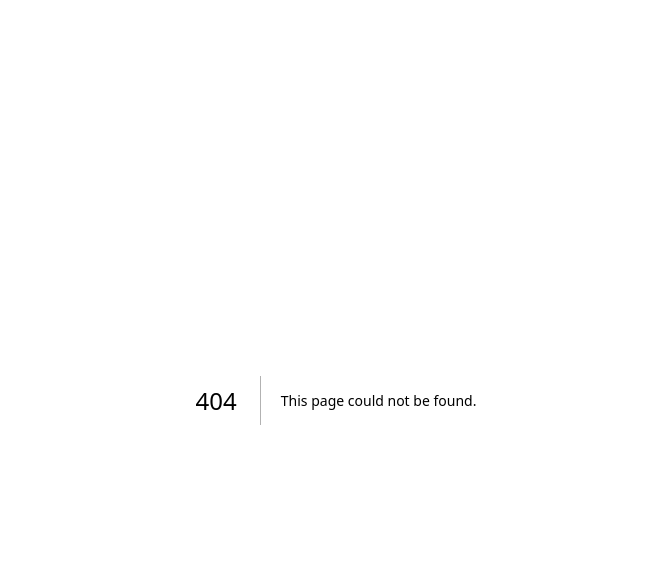
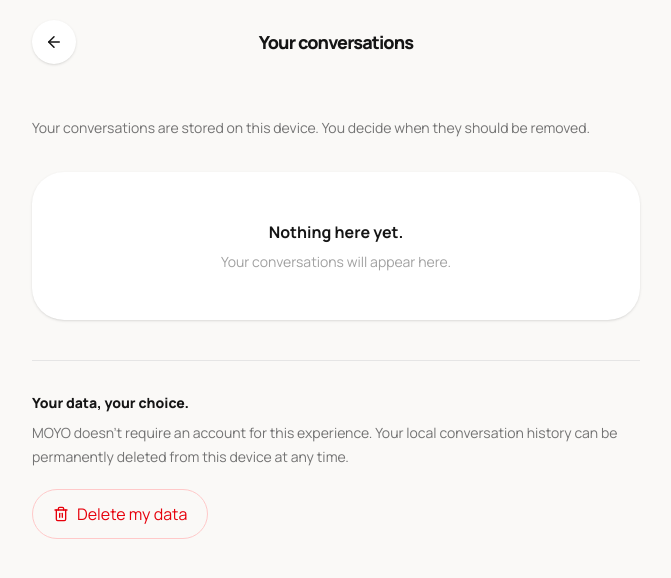
Before and after one commit to kaycee3y/moyo, a Next.js app: page /history in a window 1280 px wide. Before the commit this address had no page. Shown: the top 578 px of the page, without its empty margins (304-975 px from the left). Built offline with nearby package versions, Linux system fonts and the light colour scheme.

Commit message:
fix: connect MOYO chat history navigation

```diff
--- /dev/null
+++ b/app/history/page.tsx
@@ -0,0 +1,146 @@
+"use client";
+
+import { useEffect, useState } from "react";
+import { ArrowLeft, ChevronRight, Trash2 } from "lucide-react";
+import { useRouter } from "next/navigation";
+import {
+  Conversation,
+  deleteAllMoyoData,
+  getConversations,
+} from "@/lib/moyo-storage";
+
+export default function HistoryPage() {
+  const router = useRouter();
+  const [conversations, setConversations] = useState<Conversation[]>([]);
+  const [showDelete, setShowDelete] = useState(false);
+
+  useEffect(() => {
+    setConversations(getConversations());
+  }, []);
+
+  function deleteData() {
+    deleteAllMoyoData();
+    setConversations([]);
+    setShowDelete(false);
+  }
+
+  return (
+    <main className="min-h-[100dvh] bg-[#faf9f7] text-[#151515]">
+      <div className="mx-auto min-h-[100dvh] max-w-2xl px-5 sm:px-8">
+
+        <header className="flex items-center justify-between py-5">
+          <button
+            onClick={() => router.push("/chat")}
+            className="flex h-11 w-11 items-center justify-center rounded-full bg-white shadow-sm"
+            aria-label="Back"
+          >
+            <ArrowLeft size={18} />
+          </button>
+
+          <h1 className="text-lg font-extrabold tracking-[-0.05em]">
+            Your conversations
+          </h1>
+
+          <div className="w-11" />
+        </header>
+
+        <section className="pb-10 pt-8">
+          <p className="text-sm leading-6 text-neutral-500">
+            Your conversations are stored on this device. You decide
+            when they should be removed.
+          </p>
+
+          <div className="mt-8 space-y-2">
+            {conversations.length === 0 ? (
+              <div className="rounded-[2rem] bg-white px-6 py-12 text-center shadow-sm">
+                <p className="font-bold">Nothing here yet.</p>
+                <p className="mt-2 text-sm text-neutral-400">
+                  Your conversations will appear here.
+                </p>
+              </div>
+            ) : (
+              conversations
+                .sort((a, b) => b.updatedAt - a.updatedAt)
+                .map((conversation) => (
+                  <button
+                    key={conversation.id}
+                    className="flex w-full items-center justify-between rounded-[1.5rem] bg-white p-5 text-left shadow-sm transition hover:scale-[1.01]"
+                  >
+                    <div className="min-w-0">
+                      <p className="truncate font-bold">
+                        {conversation.title}
+                      </p>
+
+                      <p className="mt-1 text-xs text-neutral-400">
+                        {conversation.messages.length} messages
+                      </p>
+                    </div>
+
+                    <ChevronRight
+                      size={18}
+                      className="shrink-0 text-neutral-400"
+                    />
+                  </button>
+                ))
+            )}
+          </div>
+        </section>
+
+        {/* Privacy */}
+        <section className="border-t border-neutral-200 py-8">
+          <p className="text-sm font-extrabold">
+            Your data, your choice.
+          </p>
+
+          <p className="mt-2 text-sm leading-6 text-neutral-500">
+            MOYO doesn't require an account for this experience.
+            Your local conversation history can be permanently
+            deleted from this device at any time.
+          </p>
+
+          <button
+            onClick={() => setShowDelete(true)}
+            className="mt-5 flex items-center gap-2 rounded-full border border-red-200 px-5 py-3 text-sm font-bold text-red-600"
+          >
+            <Trash2 size={16} />
+            Delete my data
+          </button>
+        </section>
+
+        {/* Confirmation */}
+        {showDelete && (
+          <div className="fixed inset-0 z-50 flex items-end justify-center bg-black/30 p-4 sm:items-center">
+            <div className="w-full max-w-md rounded-[2rem] bg-white p-7 shadow-2xl">
+              <h2 className="text-2xl font-extrabold tracking-[-0.04em]">
+                Delete everything?
+              </h2>
+
+              <p className="mt-3 text-sm leading-6 text-neutral-500">
+                This permanently removes MOYO's locally stored
+                conversations and goals from this device.
+                This cannot be undone.
+              </p>
+
+              <div className="mt-7 flex gap-3">
+                <button
+                  onClick={() => setShowDelete(false)}
+                  className="flex-1 rounded-full bg-neutral-100 px-5 py-3.5 text-sm font-bold"
+                >
+                  Keep data
+                </button>
+
+                <button
+                  onClick={deleteData}
+                  className="flex-1 rounded-full bg-red-600 px-5 py-3.5 text-sm font-bold text-white"
+                >
+                  Delete everything
+                </button>
+              </div>
+            </div>
+          </div>
+        )}
+
+      </div>
+    </main>
+  );
+}
--- a/components/moyo/moyo-chat.tsx
+++ b/components/moyo/moyo-chat.tsx
@@ -1,7 +1,7 @@
 "use client";
 
 import { useState } from "react";
-import { ArrowLeft, ArrowUp, History, Plus, Target } from "lucide-react";
+import { ArrowLeft, ArrowUp, Plus, Target } from "lucide-react";
 import { useRouter } from "next/navigation";
 import MoodFace from "./mood-face";
 
@@ -32,19 +32,35 @@ export default function MoyoChat() {
   function detectMood(text: string): Mood {
     const value = text.toLowerCase();
 
-    if (/happy|excited|great|amazing|wonderful|joy|love|proud|good news/.test(value)) {
+    if (
+      /happy|excited|great|amazing|wonderful|joy|love|proud|good news/.test(
+        value
+      )
+    ) {
       return "happy";
     }
 
-    if (/sad|cry|crying|hurt|lonely|upset|depressed|heartbroken|terrible|awful/.test(value)) {
+    if (
+      /sad|cry|crying|hurt|lonely|upset|depressed|heartbroken|terrible|awful/.test(
+        value
+      )
+    ) {
       return "sad";
     }
 
-    if (/confused|confusing|don't understand|what does|why does|unsure/.test(value)) {
+    if (
+      /confused|confusing|don't understand|what does|why does|unsure/.test(
+        value
+      )
+    ) {
       return "confused";
     }
 
-    if (/how do i|how can i|should i|what should|plan|goal|start|figure out/.test(value)) {
+    if (
+      /how do i|how can i|should i|what should|plan|goal|start|figure out/.test(
+        value
+      )
+    ) {
       return "thinking";
     }
 
@@ -58,7 +74,7 @@ export default function MoyoChat() {
 
     const updated = [
       ...messages,
-      { from: "user", text: trimmed },
+      { from: "user" as const, text: trimmed },
     ];
 
     setMood(detectMood(trimmed));
@@ -112,19 +128,23 @@ export default function MoyoChat() {
 
         {/* Header */}
         <header className="flex shrink-0 items-center justify-between px-4 py-4 sm:px-6">
+
+          {/* History */}
           <button
-            onClick={() => router.push("/")}
+            onClick={() => router.push("/history")}
             className="flex h-10 w-10 items-center justify-center rounded-full bg-white shadow-sm transition hover:scale-105 sm:h-11 sm:w-11"
-            aria-label="Back"
+            aria-label="Conversation history"
           >
-            <ArrowLeft size={18} />
+            <span className="text-lg">☰</span>
           </button>
 
           <div className="text-lg font-extrabold tracking-[-0.06em]">
             MOYO
           </div>
 
+          {/* New conversation */}
           <button
+            onClick={() => router.push("/chat")}
             className="flex h-10 w-10 items-center justify-center rounded-full bg-white shadow-sm transition hover:scale-105 sm:h-11 sm:w-11"
             aria-label="New conversation"
           >
@@ -137,7 +157,7 @@ export default function MoyoChat() {
           <MoodFace mood={mood} />
 
           {/* Mood controls */}
-          <div className="mt-2 flex max-w-full gap-2 overflow-x-auto px-2 pb-2 scrollbar-none">
+          <div className="mt-2 flex max-w-full gap-2 overflow-x-auto px-2 pb-2">
             {(Object.keys(moods) as Mood[]).map((item) => (
               <button
                 key={item}
@@ -157,11 +177,14 @@ export default function MoyoChat() {
         {/* Conversation */}
         <section className="min-h-0 flex-1 overflow-y-auto px-4 py-5 sm:px-6">
           <div className="mx-auto max-w-2xl space-y-3">
+
             {messages.map((item, index) => (
               <div
                 key={index}
                 className={`flex ${
-                  item.from === "user" ? "justify-end" : "justify-start"
+                  item.from === "user"
+                    ? "justify-end"
+                    : "justify-start"
                 }`}
               >
                 <div
@@ -179,16 +202,20 @@ export default function MoyoChat() {
             {loading && (
               <div className="flex justify-start">
                 <div className="rounded-[1.4rem] rounded-bl-md bg-white px-5 py-3 text-sm text-neutral-400 shadow-sm">
-                  <span className="animate-pulse">MOYO is thinking...</span>
+                  <span className="animate-pulse">
+                    MOYO is thinking...
+                  </span>
                 </div>
               </div>
             )}
+
           </div>
         </section>
 
         {/* Suggestions */}
         <div className="shrink-0 overflow-x-auto px-4 pb-3 sm:px-6">
           <div className="mx-auto flex max-w-2xl gap-2">
+
             <button
               onClick={() => sendMessage("I just want to talk.")}
               className="shrink-0 rounded-full border border-neutral-200 bg-white px-4 py-2.5 text-xs font-semibold"
@@ -210,12 +237,14 @@ export default function MoyoChat() {
             >
               Encourage me
             </button>
+
           </div>
         </div>
 
         {/* Composer */}
         <div className="shrink-0 px-4 pb-3 sm:px-6">
           <div className="mx-auto flex max-w-2xl items-end gap-2 rounded-[1.4rem] bg-white p-2 shadow-sm ring-1 ring-black/[0.03]">
+
             <textarea
               value={message}
               onChange={(e) => setMessage(e.target.value)}
@@ -238,14 +267,16 @@ export default function MoyoChat() {
             >
               <ArrowUp size={18} />
             </button>
+
           </div>
         </div>
 
         {/* Disclaimer */}
         <p className="shrink-0 px-6 pb-4 text-center text-[9px] leading-4 text-neutral-400 sm:text-[10px]">
-          MOYO is an AI and can make mistakes. It doesn't replace professional
-          or human support.
+          MOYO is an AI and can make mistakes. It doesn't replace
+          professional or human support.
         </p>
+
       </div>
     </main>
   );
--- /dev/null
+++ b/lib/moyo-storage.ts
@@ -0,0 +1,54 @@
+export type StoredMessage = {
+  from: "user" | "moyo";
+  text: string;
+  timestamp: number;
+};
+
+export type Conversation = {
+  id: string;
+  title: string;
+  createdAt: number;
+  updatedAt: number;
+  messages: StoredMessage[];
+};
+
+const STORAGE_KEY = "moyo-conversations";
+
+export function getConversations(): Conversation[] {
+  if (typeof window === "undefined") return [];
+
+  try {
+    const data = localStorage.getItem(STORAGE_KEY);
+    return data ? JSON.parse(data) : [];
+  } catch {
+    return [];
+  }
+}
+
+export function saveConversations(conversations: Conversation[]) {
+  if (typeof window === "undefined") return;
+
+  localStorage.setItem(
+    STORAGE_KEY,
+    JSON.stringify(conversations)
+  );
+}
+
+export function deleteAllMoyoData() {
+  if (typeof window === "undefined") return;
+
+  localStorage.removeItem(STORAGE_KEY);
+  localStorage.removeItem("moyo-goals");
+}
+
+export function createConversation(): Conversation {
+  const now = Date.now();
+
+  return {
+    id: crypto.randomUUID(),
+    title: "New conversation",
+    createdAt: now,
+    updatedAt: now,
+    messages: [],
+  };
+}
```
